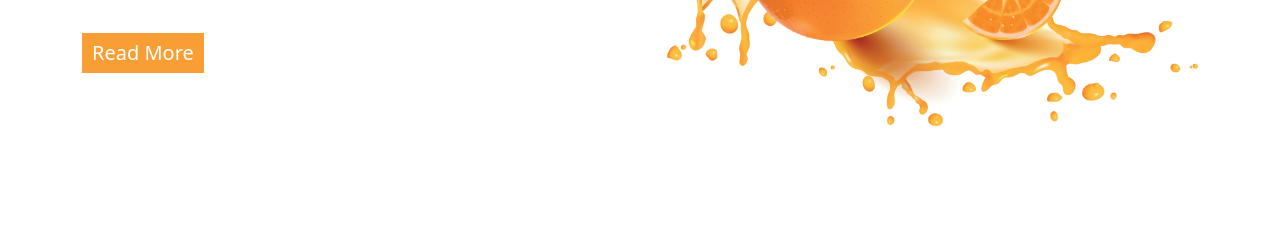
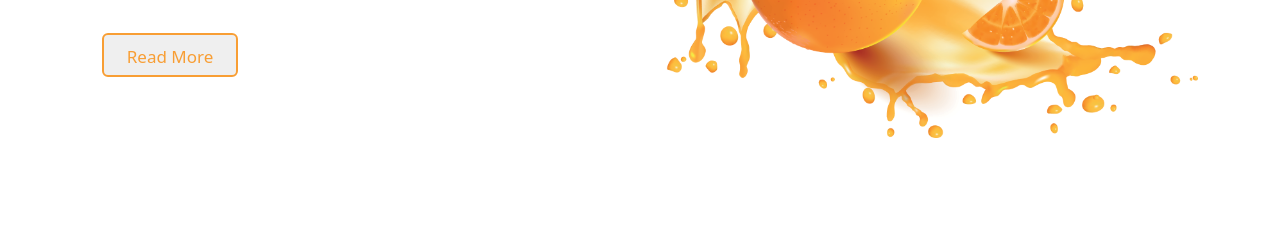
Before and after one commit to sheikhsohan/organic-food, a plain HTML site: page index.html in a window 1280 px wide. Shown: the part 574-800 px from the top of the page. Drawn offline with nearby package versions, Linux system fonts and the light colour scheme; a web font is replaced by a local one.

Commit message:
Update header.css

```diff
--- a/css/sections/header.css
+++ b/css/sections/header.css
@@ -49,13 +49,55 @@
 }
 
 .header-box button {
-	background-color: #f89e34;
+	--color: #f89e34;
+	font-family: inherit;
+	display: inline-block;
+	width: 8em;
+ 	height: 2.6em;
+ 	line-height: 2.5em;
+ 	margin: 20px;
+ 	position: relative;
+ 	overflow: hidden;
+ 	border: 2px solid var(--color);
+ 	transition: color .5s;
+ 	z-index: 1;
+ 	font-size: 17px;
+ 	border-radius: 6px;
+ 	font-weight: 500;
+ 	color: var(--color);
+	text-align: center;
+}
+
+.header-box button:before {
+	content: "";
+ 	position: absolute;
+ 	z-index: -1;
+ 	background: var(--color);
+ 	height: 150px;
+ 	width: 200px;
+ 	border-radius: 50%;
+}
+
+.header-box button:hover {
 	color: #fff;
-	border: none;
-	font-size: 20px;
-	padding: 5px 10px 5px 10px;
-	margin-top: 20px;
 }
+
+.header-box button:before {
+	top: 100%;
+	left: 100%;
+	transition: all .7s;
+}
+
+.header-box button:hover:before {
+	top: -30px;
+	left: -30px;
+}
+
+.header-box button:active:before{
+	background-color: var(--color);
+	transition: background 0s;
+}
+
 .image-container {
 	display: flex;
 	align-items: center;
```
